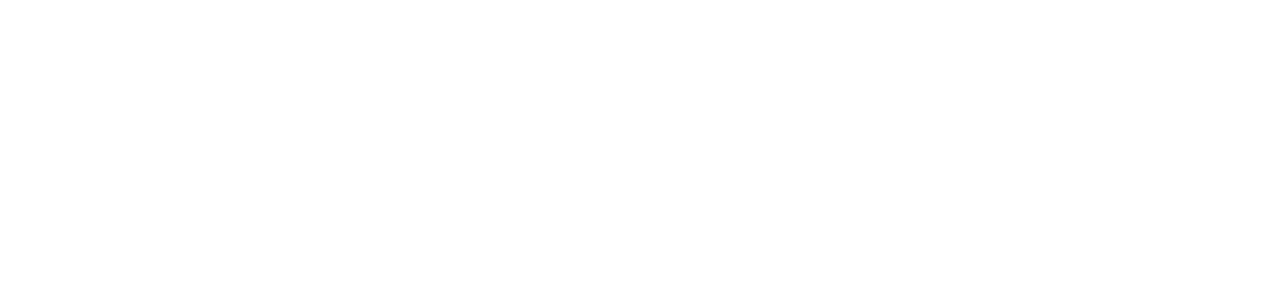
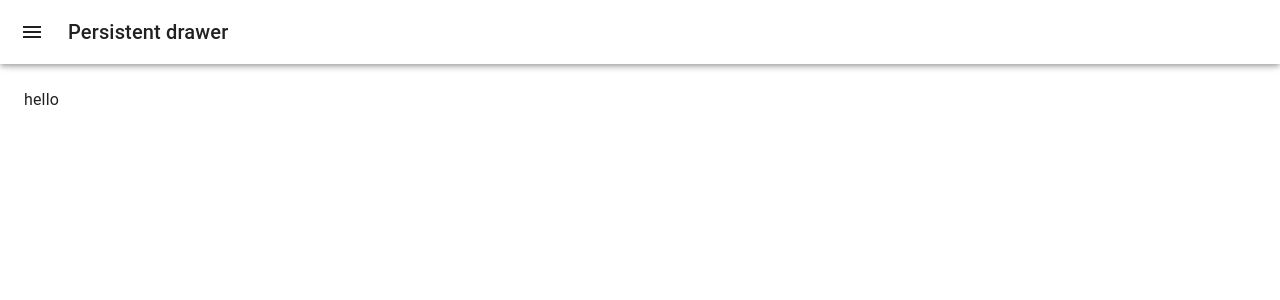
Before and after one commit to MatheusMartinsss/pdv, a React (Create React App) app: page /products/1 in a window 1280 px wide. Before the commit this address had no page. Shown: the top 300 px of the page. Built offline with nearby package versions, Linux system fonts and the light colour scheme.

Commit message:
create product router

```diff
--- a/src/main/factories/pages/index.ts
+++ b/src/main/factories/pages/index.ts
@@ -1,2 +1,3 @@
 export * from './make-home-factory'
 export * from './make-auth-factory'
+export * from './make-product-factory'
--- /dev/null
+++ b/src/main/factories/pages/make-product-factory.tsx
@@ -0,0 +1,8 @@
+import Product from "../../../presentation/pages/product/product";
+
+export const MakeProduct: React.FC = () => {
+    return (
+        <Product />
+    )
+}
+export default MakeProduct
--- a/src/main/routers/Routers.tsx
+++ b/src/main/routers/Routers.tsx
@@ -1,6 +1,6 @@
 import React from 'react';
 import { BrowserRouter, Routes, Route } from 'react-router-dom'
-import { MakeHome, MakeAuth } from '../factories/pages';
+import { MakeHome, MakeAuth, MakeProduct } from '../factories/pages';
 import { ThemeProvider } from '@emotion/react';
 import './Routers.css'
 import { Theme } from '../factories/themes/theme';
@@ -9,8 +9,10 @@
     <ThemeProvider theme={Theme}>
       <BrowserRouter>
         <Routes>
+          <Route path='/' element={<MakeHome />} />
           <Route path='/auth' element={<MakeAuth />} />
-          <Route path='/' element={<MakeHome />} />
+          <Route path='/products' />
+          <Route path='/products/:id' element={<MakeProduct />} />
         </Routes>
       </BrowserRouter>
     </ThemeProvider>
--- a/src/presentation/pages/auth/auth.tsx
+++ b/src/presentation/pages/auth/auth.tsx
@@ -16,7 +16,6 @@
                 sx={{
                     display: 'flex',
                     justifyContent: "center",
-
                     flexDirection: 'column',
                     maxWidth: '400px',
                     padding: '40px',
--- /dev/null
+++ b/src/presentation/pages/product/product.tsx
@@ -0,0 +1,12 @@
+import React from 'react'
+import NavBar from '../../components/navBar/navbar'
+const Product: React.FC = () => {
+    return (
+        <React.Fragment>
+            <NavBar>
+                hello
+            </NavBar>
+        </React.Fragment>
+    )
+}
+export default Product
```
